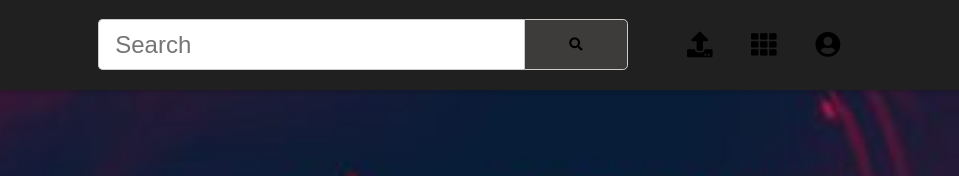
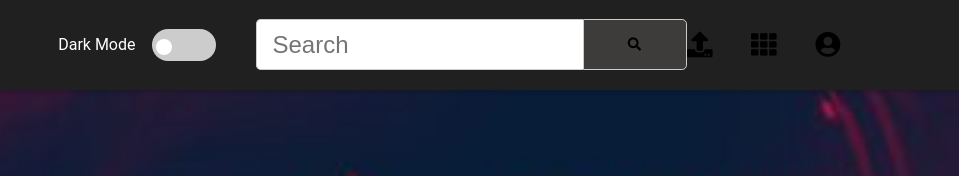
Before and after one commit to Kenan-Alnaser/YouTube-Page, a plain HTML site: page index.html in a window 1280 px wide. Shown: the top 176 px of the page, 321-1280 px from the left. Drawn offline with Linux system fonts and the light colour scheme.

Commit message:
checkbox added

```diff
--- a/css/style.css
+++ b/css/style.css
@@ -392,3 +392,54 @@ img {
     left: 4vw;
   }
 }
+.toggle {
+  display: flex;
+  align-items: center;
+  justify-content: center;
+}
+.toggle-lable {
+  color: white;
+}
+.switch input {
+  opacity: 0;
+  width: 0;
+  height: 0;
+}
+
+.switch {
+  position: relative;
+  width: 4rem;
+  height: 2rem;
+  margin-left: 1rem;
+}
+
+.slider {
+  position: absolute;
+  top: 0;
+  left: 0;
+  right: 0;
+  bottom: 0;
+  cursor: pointer;
+  background-color: #ccc;
+  transition: 0.2s;
+  border-radius: 5rem;
+}
+
+.slider::before {
+  position: absolute;
+  content: "";
+  left: 0.25rem;
+  bottom: 0.35rem;
+  height: 1rem;
+  width: 1rem;
+  background-color: white;
+  border-radius: 100%;
+}
+
+input:checked + .slider {
+  background-color: lightsteelblue;
+}
+
+input:checked + .slider::before {
+  transform: translateX(2.5rem);
+}
--- a/index.html
+++ b/index.html
@@ -21,6 +21,13 @@
           <h1><i class="fab fa-youtube logo-icon"></i>YouTube</h1>
         </a>
       </div>
+      <section class="toggle">
+        <label class="toggle-lable">Dark Mode</label>
+        <label class="switch">
+          <input type="checkbox" name="moreInfo" />
+          <span class="slider"></span>
+        </label>
+      </section>
 
       <div class="site-search">
         <input type="search" placeholder="Search" class="search-input"/>
```
